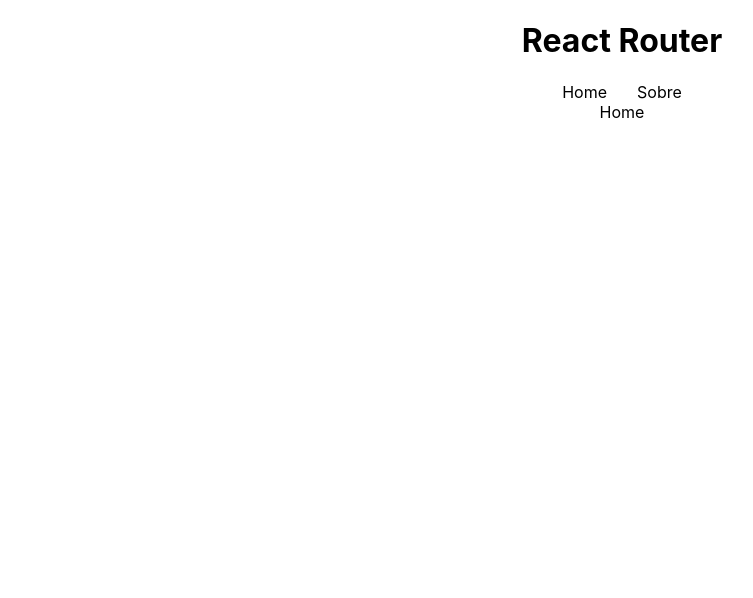
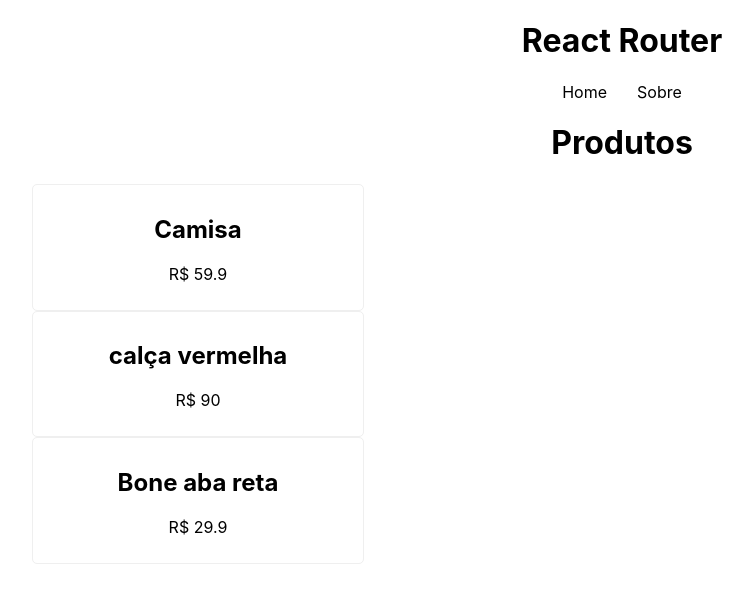
Before and after one commit to diogonoguiera27/react-router-estudos, a React (Create React App) app: page / in a window 1280 px wide. Shown: the top 598 px of the page, without its empty margins (18-771 px from the left). Built offline with nearby package versions, Linux system fonts and the light colour scheme; data requests are answered from the project's data file.

Commit message:
carregando dados

```diff
--- /dev/null
+++ b/src/hooks/useFetch.js
@@ -0,0 +1,67 @@
+import { useEffect, useState } from "react";
+
+export function useFetch(url) {
+  const [data, setdata] = useState(null);
+
+  //  5 refatorando o  post
+  const [config, setConfig] = useState(null);
+  const [method, setMethod] = useState(null);
+  const [callfetch, setCallFetch] = useState(null);
+
+  // 06 loading
+  const [loading, setLoading] = useState(false);
+
+  // 7 tratando erro
+  const [error, setError] = useState(null);
+
+  const httpConfig = (data, method) => {
+    if (method === "POST") {
+      setConfig({
+        method,
+        Headers: {
+          "content-type": "application/json",
+        },
+        body: JSON.stringify(data),
+      });
+
+      setMethod(method);
+    }
+  };
+
+  useEffect(() => {
+    const fetchData = async () => {
+      // 6 - loading
+
+      setLoading(true);
+
+      try {
+        const res = await fetch(url);
+
+        const json = await res.json();
+        setdata(json);
+      } catch (error) {
+        setError("Houve um erro ao carregar os dados!");
+      }
+
+      setLoading(false);
+    };
+
+    fetchData();
+  }, [url, callfetch]);
+
+  // 5 - refatorando post
+
+  useEffect(() => {
+    const httpRequest = async () => {
+      if (method === "POST") {
+        let fetchOptions = [url, config];
+        const res = await fetch(...fetchOptions);
+        const json = await res.json();
+        setCallFetch(json);
+      }
+    };
+
+    httpRequest();
+  }, [config, method, url]);
+  return { data, httpConfig, loading , error };
+}
--- a/src/pages/Home.css
+++ b/src/pages/Home.css
@@ -0,0 +1,15 @@
+.products {
+    diplasy: flex;
+    flex-content: center;
+    flex-wrap: wrap;
+}
+
+.products li {
+    border: 1px solid #efefef;
+    border-radius: 5px;
+    padding: 10px;
+    text-align: center;
+    list-style: none;
+    margin: 0 10px;
+    width: 25%;
+}
--- a/src/pages/Home.js
+++ b/src/pages/Home.js
@@ -1,8 +1,27 @@
+import { Link } from "react-router-dom"
+import {useFetch} from "../hooks/useFetch"
+import "./Home.css";
+
 
 const Home = () => {
-  return (
-    <div>Home</div>
-  )
+
+    // carregamento de dados
+    const url = "http://localhost:3000/products"
+    const {data: items,  loading, error} = useFetch(url)
+
+  return <div>
+     <h1>Produtos</h1>
+
+     {error && <p>{error}</p>}
+     <ul className="products">
+        {items && items.map(item => (
+            <li key={item.id}>
+                <h2>{item.name}</h2>
+                <p>R$ {item.price}</p>
+            </li>
+        ))}
+     </ul>
+  </div>
 }
 
 export default Home
```
